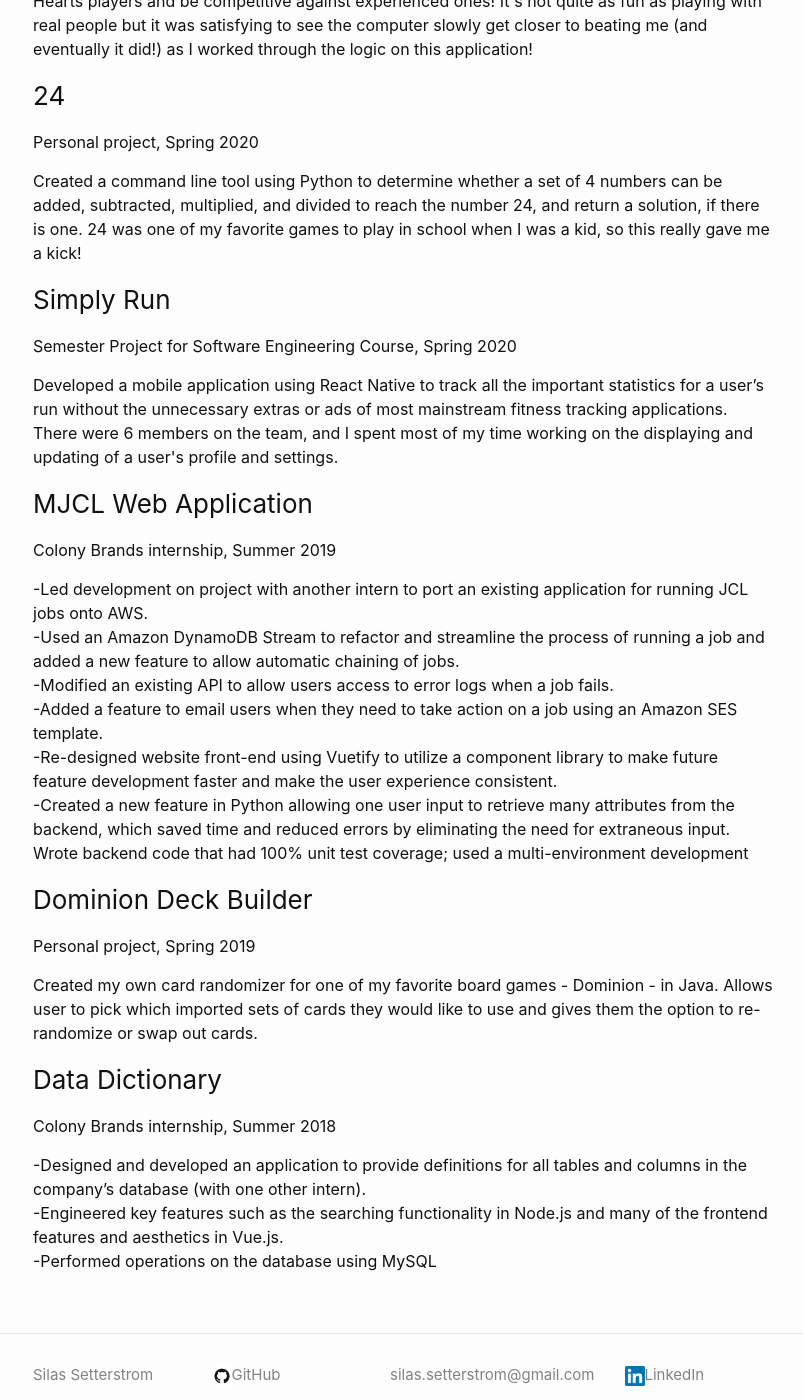
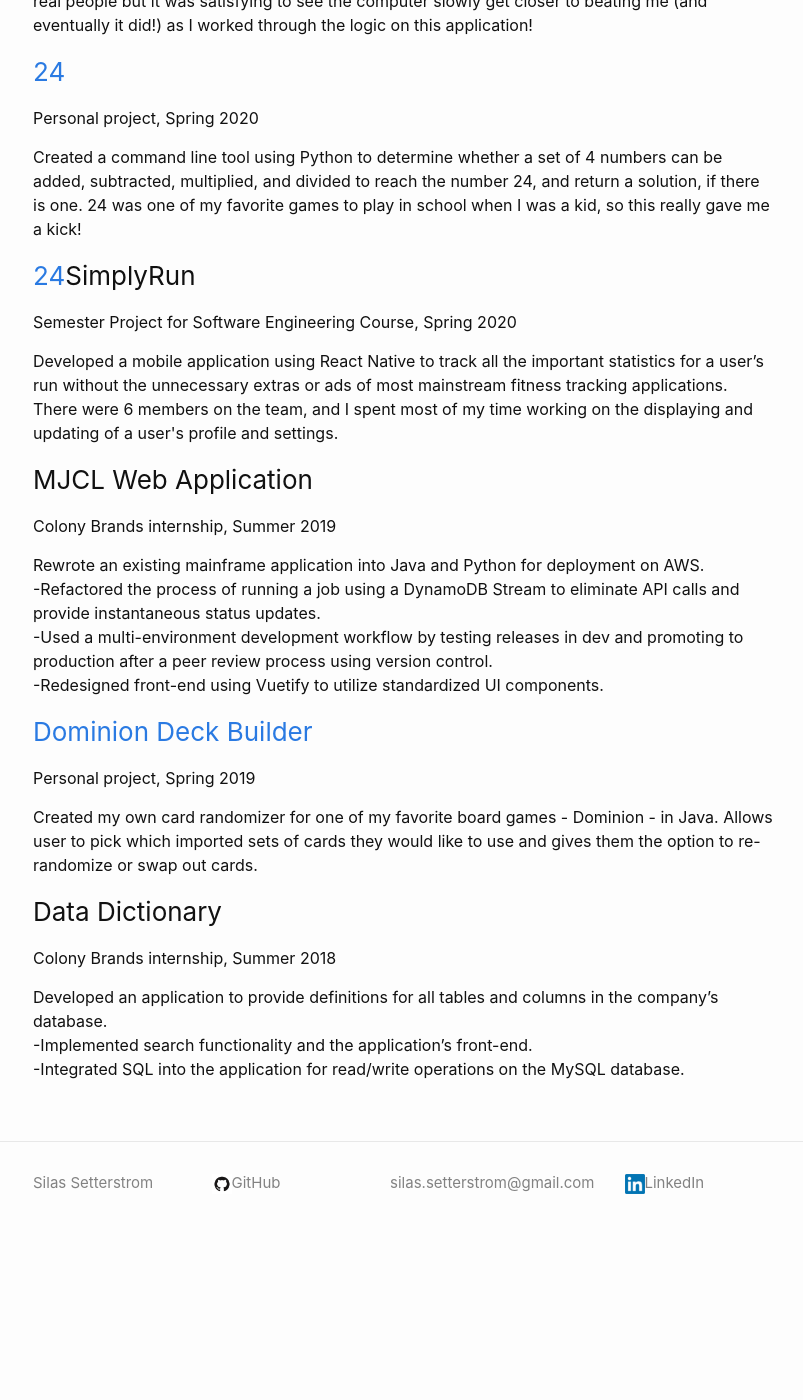
Before and after one commit to silassetterstrom/my_website, a Jekyll site: the page built from projects.markdown, in a window 1280 px wide and 1400 px high, scrolled down 598 px. Shown: the whole window, without its empty margins (237-1040 px from the left). Built offline with Jekyll 4.4.1, drawn with Linux system fonts in a browser that asks for light colours; after the commit the page ends 1853 px from its top, so only the background shows below that; some of the changed text lies outside the part shown.

Commit message:
projects and about tweaks

```diff
--- a/projects.markdown
+++ b/projects.markdown
@@ -5,41 +5,34 @@
 order: 4
 ---
 <h3>Underwriter Email Management</h3>
-<p>Personal project, Spring 2020</p>
-<p>Led a team of 3 other interns on development of a new email management application to allow underwriters to be more efficient with their time and quickly delegate tasks to their assistants.<br>
-    -Set up a local H2 database and deployed a MySQL database to the Cloud to store user emails.<br>
-    -Created and deployed a Spring Boot API with Maven to read and write to the email database.<br>
-    -Sketched the wireframe for the UI and helped get the environment set up so that other members of the team could implement the design.<br>
+<p>Liberty Mutual Internship, Summer 2020</p>
+<p>Developed a new application for email management to help underwriters delegate tasks to their assistants and enable analytics to track behavior for future improvements.<br>
+    -Set up a local H2 database and deployed a MySQL database to AWS to store user emails.<br>
+    -Created a Spring Boot API with Maven to read and write to the email database.<br>
+    -Sketched a wireframe for the UI and created a skeleton for the front-end that the team used<br>
     -Wrote backend and frontend unit tests with 100% coverage using JUnit and Cypress.<br><p>
-<h3>HeartsPlayer</h3>
+<h3><a href="https://github.com/53nicholsonsam/HeartsPlayer">HeartsPlayer</a></h3>
 <p>Personal project, Spring 2020</p>
 <p>Developed a Python application with a Tkinter GUI to allow a user to play the card game Hearts against the computer. Features robust logic that allows the computer to easily beat inexperienced Hearts players and be competitive against experienced ones! It's not quite as fun as playing with real people but it was satisfying to see the computer slowly get closer to beating me (and eventually it did!) as I worked through the logic on this application!<br></p>
-<h3>24</h3>
+<h3><a href="https://github.com/silassetterstrom/24">24</a></h3>
 <p>Personal project, Spring 2020</p>
 <p>Created a command line tool using Python to determine whether a set of 4 numbers can be added, subtracted, multiplied, and divided to reach the number 24, and return a solution, if there is one. 24 was one of my favorite games to play in school when I was a kid, so this really gave me a kick!<br></p>
-<h3>Simply Run</h3>
+<h3><a href="https://github.com/egabrielse/SimplyRun">24</a>SimplyRun</h3>
 <p>Semester Project for Software Engineering Course, Spring 2020</p>
 <p>Developed a mobile application using React Native to track all the important statistics for a user’s run without the unnecessary extras or ads of most mainstream fitness tracking applications. There were 6 members on the team, and I spent most of my time working on the displaying and updating of a user's profile and settings.<br></p>
 <h3>MJCL Web Application</h3>
 <p>Colony Brands internship, Summer 2019</p>
-<p>-Led development on project with another intern to port an existing application for running JCL jobs onto AWS.<br>
-    -Used an Amazon DynamoDB Stream to refactor and streamline the process of running a job and added a
-     new feature to allow automatic chaining of jobs.<br>
-    -Modified an existing API to allow users access to error logs when a job fails.<br>
-    -Added a feature to email users when they need to take action on a job using an Amazon SES template.<br>
-    -Re-designed website front-end using Vuetify to utilize a component library to make future feature
-     development faster and make the user experience consistent.<br>
-    -Created a new feature in Python allowing one user input to retrieve many attributes from the backend,
-     which saved time and reduced errors by eliminating the need for extraneous input.<br>
-     Wrote backend code that had 100% unit test coverage; used a multi-environment development<br></p>
-<h3>Dominion Deck Builder</h3>
+<p>Rewrote an existing mainframe application into Java and Python for deployment on AWS.<br>
+    -Refactored the process of running a job using a DynamoDB Stream to eliminate API calls and provide instantaneous status updates.<br>
+    -Used a multi-environment development workflow by testing releases in dev and promoting to production after a peer review process using version control.<br>
+    -Redesigned front-end using Vuetify to utilize standardized UI components.<br></p>
+<h3><a href="https://github.com/silassetterstrom/Dominion">Dominion Deck Builder</a></h3>
 <p>Personal project, Spring 2019</p>
 <p>Created my own card randomizer for one of my favorite board games - Dominion - in Java.
     Allows user to pick which imported sets of cards they would like to use and gives them
     the option to re-randomize or swap out cards.<br></p>
 <h3>Data Dictionary</h3>
 <p>Colony Brands internship, Summer 2018</p>
-<p>-Designed and developed an application to provide definitions for all tables and columns in the company’s
-        database (with one other intern).<br>-Engineered key features such as the searching functionality
-        in Node.js and many of the frontend features and aesthetics in Vue.js.<br>-Performed operations
-        on the database using MySQL<br></p>
+<p>Developed an application to provide definitions for all tables and columns in the company’s database.<br>
+    -Implemented search functionality and the application’s front-end.<br>
+    -Integrated SQL into the application for read/write operations on the MySQL database.<br></p>
```
Also changed, not shown: index.markdown (+3 -11 lines).
